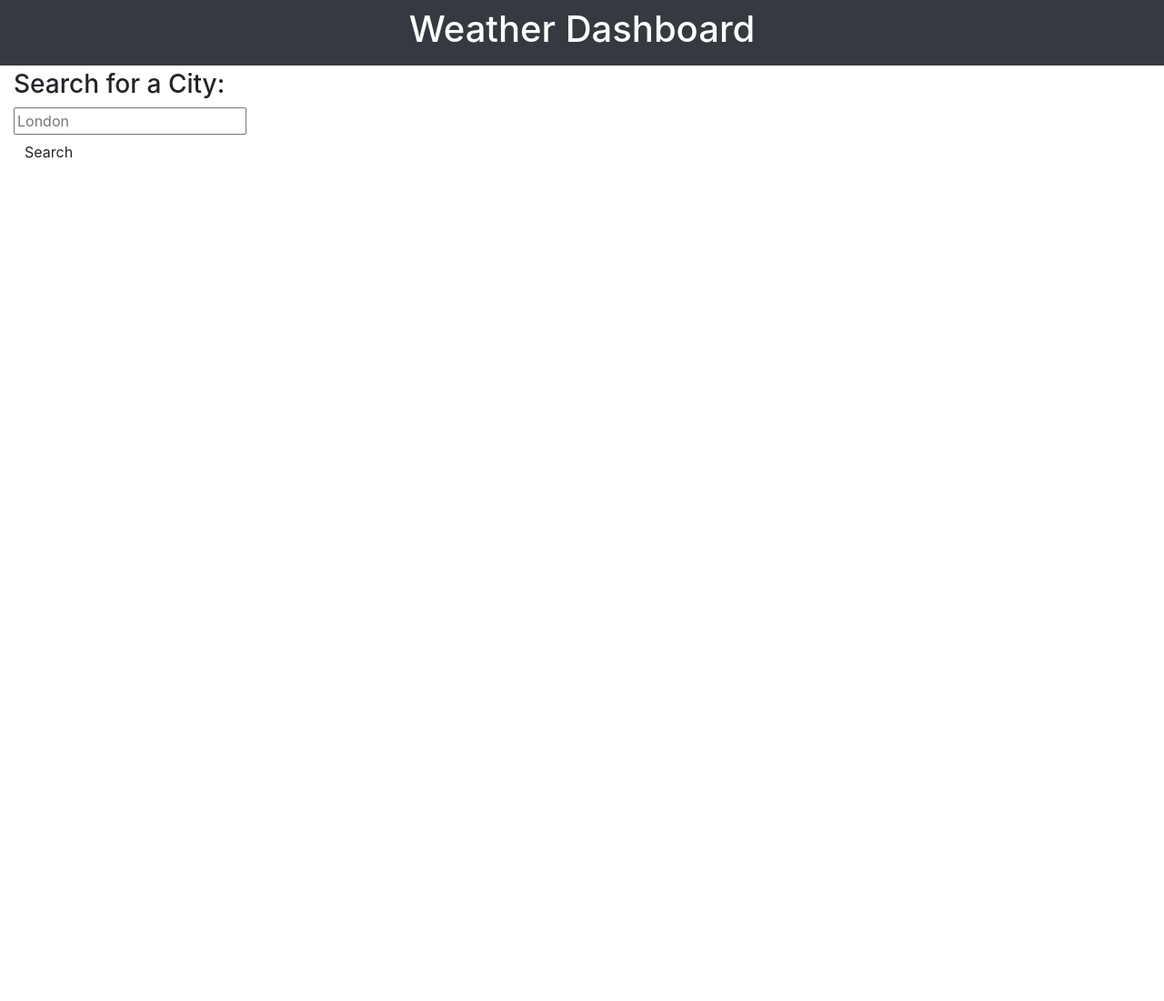
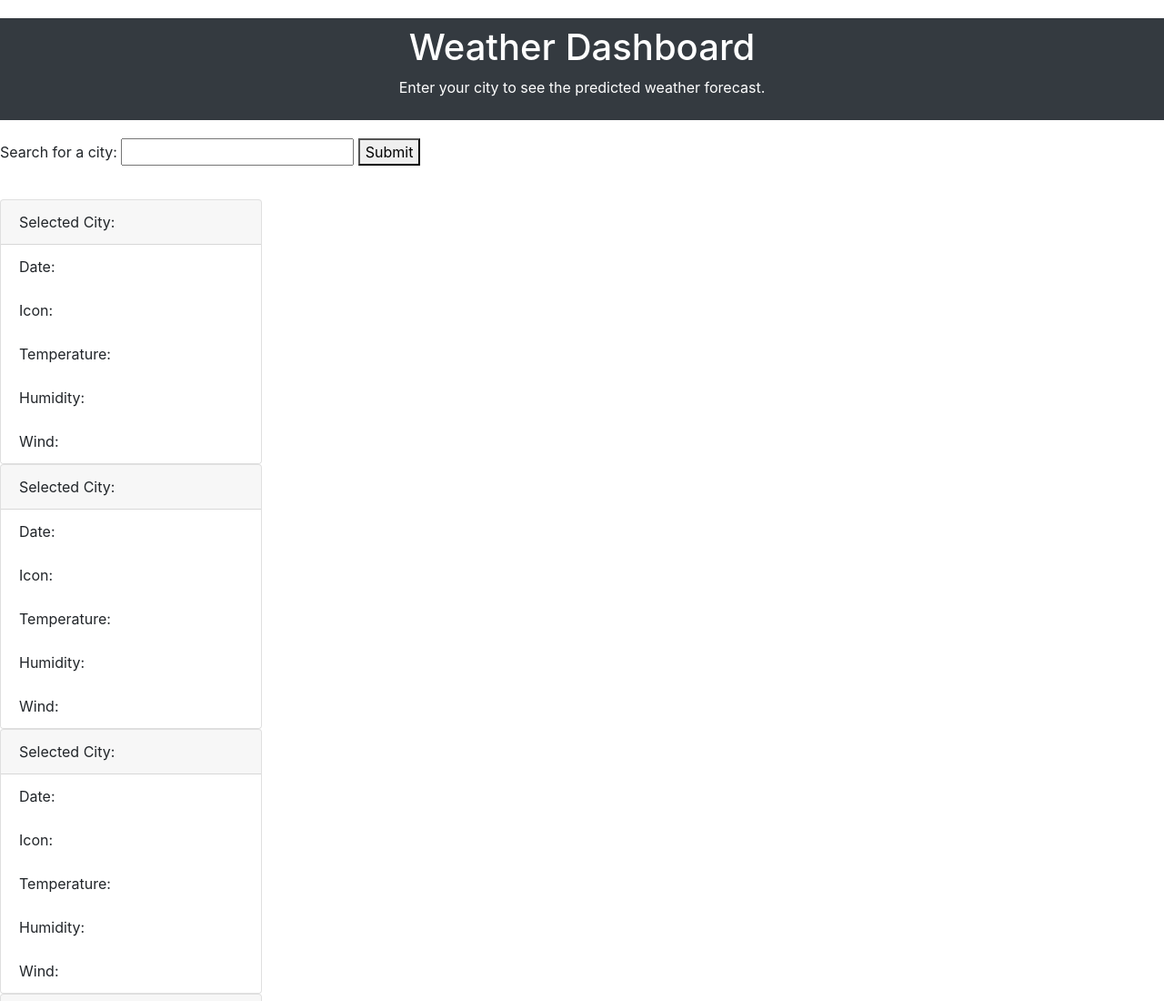
Before and after one commit to thebeccycode/world-wide-weather-API-ch8, a plain HTML site: page index.html in a window 1280 px wide. Shown: the top 1100 px of the page at 91% size. Before the commit the page ends 800 px from the top, so only its background shows below. Drawn offline with nearby package versions, Linux system fonts and the light colour scheme.

Commit message:
major changes to html and js, api is now linked, css added

```diff
--- a/index.html
+++ b/index.html
@@ -5,40 +5,27 @@
   <meta charset="UTF-8" />
   <meta name="viewport" content="width=device-width, initial-scale=1.0" />
   <meta http-equiv="X-UA-Compatible" content="ie=edge" />
-  <link rel="stylesheet" href="styles/reset.css" />
+  <link rel="stylesheet" href="./style.css">
+  <link rel="stylesheet" href="https://cdn.jsdelivr.net/npm/bootstrap@4.6.2/dist/css/bootstrap.min.css" integrity="sha384-xOolHFLEh07PJGoPkLv1IbcEPTNtaed2xpHsD9ESMhqIYd0nLMwNLD69Npy4HI+N" crossorigin="anonymous">
   <link rel="stylesheet" href="https://stackpath.bootstrapcdn.com/bootstrap/4.3.1/css/bootstrap.min.css" />
   <link rel="stylesheet" href="https://stackpath.bootstrapcdn.com/font-awesome/4.7.0/css/font-awesome.min.css" />
+
   <title>Weather Dashboard</title>
 </head>
 
 <body>
   <header class="container-fluid text-center text-white bg-dark p-2 weather-header">
     <h1>Weather Dashboard</h1>
+    <p>Enter your city to see the predicted weather forecast. </p>
   </header>
 
-  <!-- max-width for ultra wide resolutions -->
-  <div class="container-fluid" style="max-width: 1400px">
-    <div class="row">
-      <aside class="col-lg-3 pb-3">
-        <h2 id="form-heading" class="mt-1 h3 form-label">
-          Search for a City:
-        </h2>
-        <form id="search-form" class="form">
-          <div class="form-inline form-group">
-            <div class="input-group">
-              <input class="form-input weather-search" type="text" id="search-input" placeholder="London"
-                aria-labelledby="form-heading" aria-controls="today forecast" />
-              <div class="input-group-append">
-                <button type="submit" class="btn search-button" id="search-button" aria-label="submit search">
-                  Search
-                </button>
-                <hr class="hr weather-hr" />
-              </div>
-            </div>
-          </div>
-        </form>
-        <div class="list-group" id="history"></div>
-      </aside>
+  <form id="search-form">
+    <div class="form-group">
+      <label>Search for a city: </label>
+      <input type="text" class="search-input">
+      <button type="submit">Submit</button>
+    </div>
+  </form>
 
       <div class="col-lg-9 pb-3">
         <section id="today" class="mt-3" role="region" aria-live="polite"></section>
@@ -47,11 +34,86 @@
     </div>
   </div>
 
+<div class="five-day-forecast-container">
+  <div class="card" style="width: 18rem;">
+    <div class="card-header">
+      Selected City:
+    </div>
+    <ul class="list-group list-group-flush">
+      <li class="list-group-item">Date: </li>
+      <li class="list-group-item">Icon:</li>
+      <li class="list-group-item">Temperature:</li>
+      <li class="list-group-item">Humidity: </li>
+      <li class="list-group-item">Wind: </li>
+    </ul>
+  </div>
+  <div class="card" style="width: 18rem;">
+    <div class="card-header">
+      Selected City:
+    </div>
+    <ul class="list-group list-group-flush">
+      <li class="list-group-item">Date: </li>
+      <li class="list-group-item">Icon:</li>
+      <li class="list-group-item">Temperature:</li>
+      <li class="list-group-item">Humidity: </li>
+      <li class="list-group-item">Wind: </li>
+    </ul>
+  </div>
+  <div class="card" style="width: 18rem;">
+    <div class="card-header">
+      Selected City:
+    </div>
+    <ul class="list-group list-group-flush">
+      <li class="list-group-item">Date: </li>
+      <li class="list-group-item">Icon:</li>
+      <li class="list-group-item">Temperature:</li>
+      <li class="list-group-item">Humidity: </li>
+      <li class="list-group-item">Wind: </li>
+    </ul>
+  </div>
+  <div class="card" style="width: 18rem;">
+    <div class="card-header">
+      Selected City:
+    </div>
+    <ul class="list-group list-group-flush">
+      <li class="list-group-item">Date: </li>
+      <li class="list-group-item">Icon:</li>
+      <li class="list-group-item">Temperature:</li>
+      <li class="list-group-item">Humidity: </li>
+      <li class="list-group-item">Wind: </li>
+    </ul>
+  </div>
+  <div class="card" style="width: 18rem;">
+    <div class="card-header">
+      Selected City:
+    </div>
+    <ul class="list-group list-group-flush">
+      <li class="list-group-item">Date: </li>
+      <li class="list-group-item">Icon:</li>
+      <li class="list-group-item">Temperature:</li>
+      <li class="list-group-item">Humidity: </li>
+      <li class="list-group-item">Wind: </li>
+    </ul>
+  </div>
+  <div class="card" style="width: 18rem;">
+    <div class="card-header">
+      Selected City:
+    </div>
+    <ul class="list-group list-group-flush">
+      <li class="list-group-item">Date: </li>
+      <li class="list-group-item">Icon:</li>
+      <li class="list-group-item">Temperature:</li>
+      <li class="list-group-item">Humidity: </li>
+      <li class="list-group-item">Wind: </li>
+    </ul>
+  </div>
+</div>
+
   <!-- Moment.js -->
   <script src="https://cdnjs.cloudflare.com/ajax/libs/moment.js/2.29.4/moment.min.js"></script>
   <!-- jQuery -->
   <script src="https://cdnjs.cloudflare.com/ajax/libs/jquery/3.2.1/jquery.min.js"></script>
-  <script src="./assets/script.js/"></script>
+  <script src="./js/script.js"></script>
 </body>
 
 </html>
--- a/js/script.js
+++ b/js/script.js
@@ -1,30 +1,19 @@
-//add my own API key
+//3426654f99a0dfa7522e4aab3cb64af2  (api key)
+console.log("hi");
 
-let APIkey = "3426654f99a0dfa7522e4aab3cb64af2"
+//event listener for form submission
+$("#search-form").on("submit", function(event){
+    //search-form is 1st ID on form
+    event.preventDefault();
+    let citySearch = $("#search-input").val();
+    //search-input is the class on the input element
+    console.log(citySearch);
+    console.log("hiya");
+    let queryURL = "http://api.openweathermap.org/data/2.5/forecast?lat={lat}&lon={lon}" + "&apikey=3426654f99a0dfa7522e4aab3cb64af2";
 
-
-let cities = ["London", "Paris", "New York", "Madrid"];
-
-
-
-//activatebutton
-const activateButton = document.querySelector("#btn search-button");
-
-activateButton.addEventListener("click", function (event) {
-    if (event.target.matches("btn")){
-       // console.log("Button pressed");
-    }
-})
-
-
-
-
-
-//create a weather dashboard with form inputs, this must link to the html
-
-
-//when a user views the weather in a city they must be able to see the city name, the data, an icon representation of the weather conditions, the temperature, the humidity and the wind speed
-
-//the user will also need to see a five day forecast
-
-//the user should be able to find cities they have previously viewed (using local storage) and this will present them with current and future conditions
+    fetch(queryURL)
+    .then(response => response.json())
+    .then(data => {
+        console.log(data);
+    })
+});
--- /dev/null
+++ b/style.css
@@ -0,0 +1,6 @@
+header {
+    background-color: rgb(44, 44, 112);
+    margin: 20px;
+    padding: 50px;
+
+};
```
